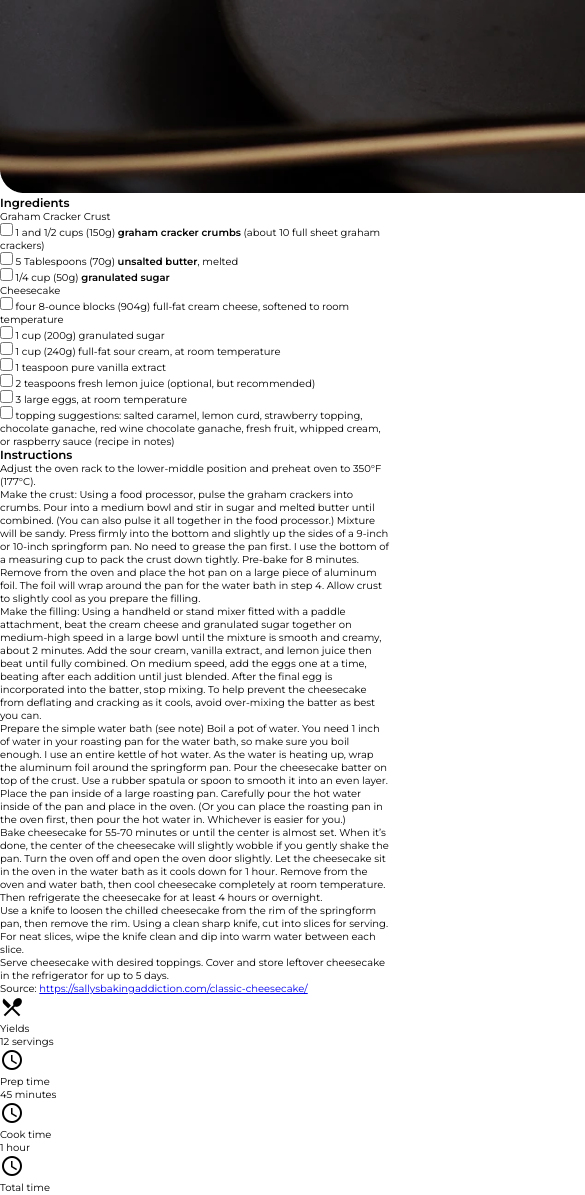
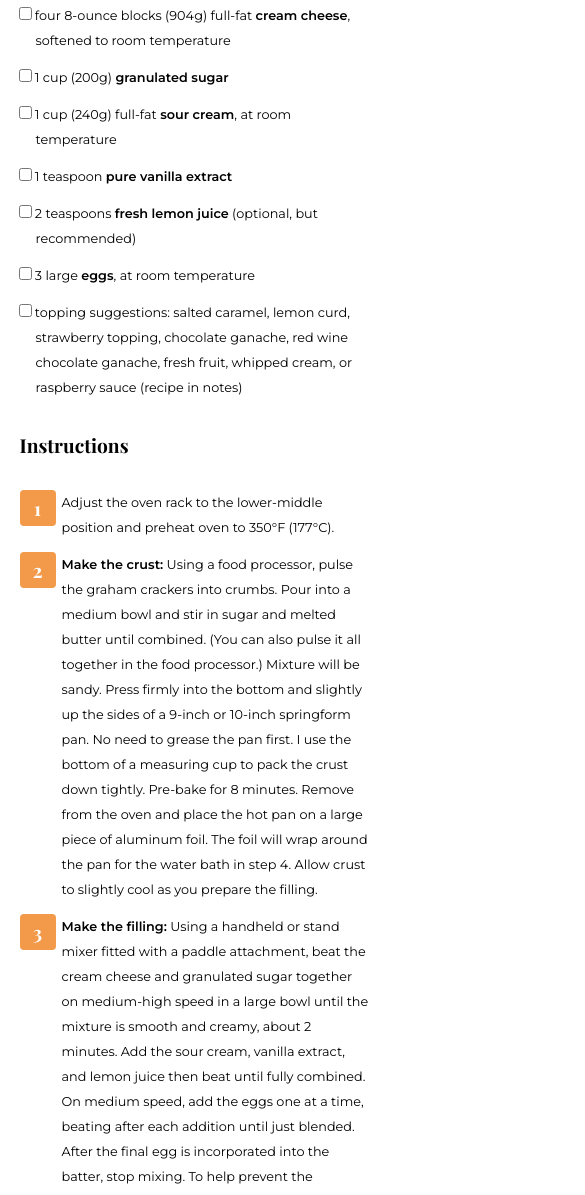
Before and after one commit to adamwojnicki/recipe-page, a plain HTML site: page index.html in a window 390 px wide. Shown: the part 805-2000 px from the top of the page, 585 px wide, since content can reach past the window. Drawn offline with nearby package versions, Linux system fonts and the light colour scheme; a web font is replaced by a local one.

Commit message:
Finished desktop tablet and mobile layout and page title changed.

```diff
--- a/index.html
+++ b/index.html
@@ -3,7 +3,7 @@
   <head>
     <meta charset="UTF-8" />
     <meta name="viewport" content="width=device-width, initial-scale=1.0" />
-    <title>Document</title>
+    <title>Classic Cheesecake Recipe</title>
     <link
       href="https://fonts.googleapis.com/icon?family=Material+Icons"
       rel="stylesheet"
@@ -13,18 +13,21 @@
   <body>
     <div class="container">
       <header class="header">
+        <div class="header__text-content">
           <h2 class="header__headline">Classic Cheesecake Recipe</h2>
           <p class="header__description">
             Look no further for a creamy and ultra smooth classic cheesecake
             recipe! Paired with a buttery graham cracker crust, no one can deny
             its simple decadence. For the best results, bake in a water bath.
           </p>
+        </div>
         <img
           src="./images/photo1.png"
           alt="Image of a delicious cheesecake served on a plate"
           class="header__img"
         />
       </header>
+      <div class="flex-container">
         <main class="main">
           <h3 class="main__headline">Ingredients</h3>
           <p class="main__text main__text--italic">Graham Cracker Crust</p>
@@ -32,21 +35,25 @@
             <li class="main__list-item">
               <label>
                 <input type="checkbox" />
+                <span>
                   1 and 1/2 cups (150g)
-              <strong>graham cracker crumbs</strong> (about 10 full sheet graham
-              crackers)
+                  <strong>graham cracker crumbs</strong> (about 10 full sheet
+                  graham crackers)
+                </span>
               </label>
             </li>
             <li class="main__list-item">
               <label>
                 <input type="checkbox" />
+                <span>
                   5 Tablespoons (70g) <strong>unsalted butter</strong>, melted
+                </span>
               </label>
             </li>
             <li class="main__list-item">
               <label>
                 <input type="checkbox" />
-              1/4 cup (50g) <strong>granulated sugar</strong>
+                <span>1/4 cup (50g) <strong>granulated sugar</strong></span>
               </label>
             </li>
           </ul>
@@ -55,106 +62,119 @@
             <li class="main__list-item">
               <label>
                 <input type="checkbox" />
-              four 8-ounce blocks (904g) full-fat cream cheese, softened to room
-              temperature
+                <span
+                  >four 8-ounce blocks (904g) full-fat
+                  <strong>cream cheese</strong>, softened to room
+                  temperature</span
+                >
               </label>
             </li>
             <li class="main__list-item">
               <label>
                 <input type="checkbox" />
-              1 cup (200g) granulated sugar
+                <span>1 cup (200g) <strong>granulated sugar</strong></span>
               </label>
             </li>
             <li class="main__list-item">
               <label>
                 <input type="checkbox" />
-              1 cup (240g) full-fat sour cream, at room temperature
+                <span
+                  >1 cup (240g) full-fat <strong>sour cream</strong>, at room
+                  temperature</span
+                >
               </label>
             </li>
             <li class="main__list-item">
               <label>
                 <input type="checkbox" />
-              1 teaspoon pure vanilla extract
+                <span>1 teaspoon <strong>pure vanilla extract</strong></span>
               </label>
             </li>
             <li class="main__list-item">
               <label>
                 <input type="checkbox" />
-              2 teaspoons fresh lemon juice (optional, but recommended)
+                <span>
+                  2 teaspoons <strong>fresh lemon juice</strong> (optional, but
+                  recommended)
+                </span>
               </label>
             </li>
             <li class="main__list-item">
               <label>
                 <input type="checkbox" />
-              3 large eggs, at room temperature
+                <span>3 large <strong>eggs</strong>, at room temperature</span>
               </label>
             </li>
             <li class="main__list-item">
               <label>
                 <input type="checkbox" />
+                <span>
                   topping suggestions: salted caramel, lemon curd, strawberry
                   topping, chocolate ganache, red wine chocolate ganache, fresh
                   fruit, whipped cream, or raspberry sauce (recipe in notes)
+                </span>
               </label>
             </li>
           </ul>
           <h3 class="main__headline">Instructions</h3>
-        <ol class="main__ordered-list">
-          <li class="main__ordered-list-item">
+          <ol class="main__list main__list--ol">
+            <li class="main__list-item main__list-item--ol">
               Adjust the oven rack to the lower-middle position and preheat oven
               to 350°F (177°C).
             </li>
-          <li class="main__ordered-list-item">
-            Make the crust: Using a food processor, pulse the graham crackers
-            into crumbs. Pour into a medium bowl and stir in sugar and melted
-            butter until combined. (You can also pulse it all together in the
-            food processor.) Mixture will be sandy. Press firmly into the bottom
-            and slightly up the sides of a 9-inch or 10-inch springform pan. No
-            need to grease the pan first. I use the bottom of a measuring cup to
-            pack the crust down tightly. Pre-bake for 8 minutes. Remove from the
-            oven and place the hot pan on a large piece of aluminum foil. The
-            foil will wrap around the pan for the water bath in step 4. Allow
-            crust to slightly cool as you prepare the filling.
+            <li class="main__list-item main__list-item--ol">
+              <strong>Make the crust:</strong> Using a food processor, pulse the
+              graham crackers into crumbs. Pour into a medium bowl and stir in
+              sugar and melted butter until combined. (You can also pulse it all
+              together in the food processor.) Mixture will be sandy. Press
+              firmly into the bottom and slightly up the sides of a 9-inch or
+              10-inch springform pan. No need to grease the pan first. I use the
+              bottom of a measuring cup to pack the crust down tightly. Pre-bake
+              for 8 minutes. Remove from the oven and place the hot pan on a
+              large piece of aluminum foil. The foil will wrap around the pan
+              for the water bath in step 4. Allow crust to slightly cool as you
+              prepare the filling.
             </li>
-          <li class="main__ordered-list-item">
-            Make the filling: Using a handheld or stand mixer fitted with a
-            paddle attachment, beat the cream cheese and granulated sugar
-            together on medium-high speed in a large bowl until the mixture is
-            smooth and creamy, about 2 minutes. Add the sour cream, vanilla
-            extract, and lemon juice then beat until fully combined. On medium
-            speed, add the eggs one at a time, beating after each addition until
-            just blended. After the final egg is incorporated into the batter,
-            stop mixing. To help prevent the cheesecake from deflating and
-            cracking as it cools, avoid over-mixing the batter as best you can.
+            <li class="main__list-item main__list-item--ol">
+              <strong>Make the filling:</strong> Using a handheld or stand mixer
+              fitted with a paddle attachment, beat the cream cheese and
+              granulated sugar together on medium-high speed in a large bowl
+              until the mixture is smooth and creamy, about 2 minutes. Add the
+              sour cream, vanilla extract, and lemon juice then beat until fully
+              combined. On medium speed, add the eggs one at a time, beating
+              after each addition until just blended. After the final egg is
+              incorporated into the batter, stop mixing. To help prevent the
+              cheesecake from deflating and cracking as it cools, avoid
+              over-mixing the batter as best you can.
             </li>
-          <li class="main__ordered-list-item">
-            Prepare the simple water bath (see note) Boil a pot of water. You
-            need 1 inch of water in your roasting pan for the water bath, so
-            make sure you boil enough. I use an entire kettle of hot water. As
-            the water is heating up, wrap the aluminum foil around the
-            springform pan. Pour the cheesecake batter on top of the crust. Use
-            a rubber spatula or spoon to smooth it into an even layer. Place the
-            pan inside of a large roasting pan. Carefully pour the hot water
-            inside of the pan and place in the oven. (Or you can place the
-            roasting pan in the oven first, then pour the hot water in.
-            Whichever is easier for you.)
+            <li class="main__list-item main__list-item--ol">
+              <strong>Prepare the simple water bath (see note)</strong> Boil a
+              pot of water. You need 1 inch of water in your roasting pan for
+              the water bath, so make sure you boil enough. I use an entire
+              kettle of hot water. As the water is heating up, wrap the aluminum
+              foil around the springform pan. Pour the cheesecake batter on top
+              of the crust. Use a rubber spatula or spoon to smooth it into an
+              even layer. Place the pan inside of a large roasting pan.
+              Carefully pour the hot water inside of the pan and place in the
+              oven. (Or you can place the roasting pan in the oven first, then
+              pour the hot water in. Whichever is easier for you.)
             </li>
-          <li class="main__ordered-list-item">
-            Bake cheesecake for 55-70 minutes or until the center is almost set.
-            When it’s done, the center of the cheesecake will slightly wobble if
-            you gently shake the pan. Turn the oven off and open the oven door
-            slightly. Let the cheesecake sit in the oven in the water bath as it
-            cools down for 1 hour. Remove from the oven and water bath, then
-            cool cheesecake completely at room temperature. Then refrigerate the
-            cheesecake for at least 4 hours or overnight.
+            <li class="main__list-item main__list-item--ol">
+              Bake cheesecake for 55-70 minutes or until the center is almost
+              set. When it’s done, the center of the cheesecake will slightly
+              wobble if you gently shake the pan. Turn the oven off and open the
+              oven door slightly. Let the cheesecake sit in the oven in the
+              water bath as it cools down for 1 hour. Remove from the oven and
+              water bath, then cool cheesecake completely at room temperature.
+              Then refrigerate the cheesecake for at least 4 hours or overnight.
             </li>
-          <li class="main__ordered-list-item">
+            <li class="main__list-item main__list-item--ol">
               Use a knife to loosen the chilled cheesecake from the rim of the
-            springform pan, then remove the rim. Using a clean sharp knife, cut
-            into slices for serving. For neat slices, wipe the knife clean and
-            dip into warm water between each slice.
+              springform pan, then remove the rim. Using a clean sharp knife,
+              cut into slices for serving. For neat slices, wipe the knife clean
+              and dip into warm water between each slice.
             </li>
-          <li class="main__ordered-list-item">
+            <li class="main__list-item main__list-item--ol">
               Serve cheesecake with desired toppings. Cover and store leftover
               cheesecake in the refrigerator for up to 5 days.
             </li>
@@ -169,35 +189,38 @@
         <aside class="aside">
           <ul class="aside__list">
             <li class="aside__list-item">
-            <i class="material-icons">restaurant_menu</i>
-            <div class="text">
-              <p>Yields</p>
+              <i class="material-icons aside__icon orange">restaurant_menu</i>
+              <div class="aside__text">
+                <p class="orange">Yields</p>
                 <p>12 servings</p>
               </div>
             </li>
+            <div class="flex-mob-area">
               <li class="aside__list-item">
-            <i class="material-icons">schedule</i>
-            <div class="text">
+                <i class="material-icons aside__icon">schedule</i>
+                <div class="aside__text">
                   <p>Prep time</p>
                   <p>45 minutes</p>
                 </div>
               </li>
               <li class="aside__list-item">
-            <i class="material-icons">schedule</i>
-            <div class="text">
+                <i class="material-icons aside__icon">schedule</i>
+                <div class="aside__text">
                   <p>Cook time</p>
                   <p>1 hour</p>
                 </div>
               </li>
               <li class="aside__list-item">
-            <i class="material-icons">schedule</i>
-            <div class="text">
+                <i class="material-icons aside__icon">schedule</i>
+                <div class="aside__text">
                   <p>Total time</p>
                   <p>7,75 hours</p>
                 </div>
               </li>
+            </div>
           </ul>
         </aside>
+      </div>
     </div>
     <footer class="footer">
       <p class="footer__text">Adam Wojnicki @ DevChallenges.io</p>
--- a/style.css
+++ b/style.css
@@ -6,6 +6,7 @@
   --grey1: #333333;
   --grey2: #bdbdbd;
   --grey3: #a9a9a9;
+  --grey4: #4f4f4f;
   --orange: #f2994a;
 }
 
@@ -17,4 +18,241 @@
 
 body {
   font-family: var(--sans-serif);
+  background: #fff;
 }
+
+ul {
+  list-style-type: none;
+}
+
+.container {
+  width: 90%;
+  max-width: 1440px;
+  margin: auto;
+  padding: 0 222px;
+}
+
+.header {
+  width: 100%;
+  margin-bottom: 48px;
+}
+
+.header__text-content {
+  padding: 52px 0 32px;
+}
+
+.header__headline {
+  font-size: 4.8rem;
+  font-family: var(--serif);
+  margin-bottom: 12px;
+}
+
+.header__description {
+  font-size: 1.4rem;
+  color: var(--grey4);
+  font-style: italic;
+  position: relative;
+  margin-left: 22px;
+  max-width: 65%;
+}
+
+.header__description:before {
+  content: "";
+  position: absolute;
+  top: 0;
+  left: -12px;
+  width: 13px;
+  height: 8px;
+  transform: translate(-50%, 50%);
+  background: url(./images/6dots.svg);
+}
+
+.header__img {
+  width: 100%;
+  display: block;
+}
+
+.flex-container {
+  display: flex;
+  align-items: baseline;
+}
+
+.main {
+  width: 80%;
+  padding-right: 64px;
+}
+
+.main__headline {
+  font-family: var(--serif);
+  font-size: 2.4rem;
+  margin-bottom: 32px;
+}
+
+.main__text {
+  font-family: var(--serif);
+  font-size: 1.8rem;
+  margin-bottom: 32px;
+}
+
+.main__text--italic {
+  font-style: italic;
+  font-weight: normal;
+}
+
+.main__list {
+  margin-bottom: 32px;
+  font-size: 1.6rem;
+}
+
+.main__list-item {
+  margin-bottom: 12px;
+  line-height: 25px;
+}
+.main__list-item label {
+  display: block;
+  padding-left: 16px;
+  text-indent: -17px;
+}
+
+input[type="checkbox"]:checked + span {
+  opacity: 0.6;
+  text-decoration: line-through;
+}
+
+.main__list--ol {
+  list-style: none;
+  counter-reset: new-counter;
+}
+
+.main__list-item--ol {
+  counter-increment: new-counter;
+  position: relative;
+  padding-left: 42px;
+}
+
+.main__list-item--ol:before {
+  content: counter(new-counter);
+  position: absolute;
+  left: 0;
+  top: 0;
+  width: 36px;
+  height: 36px;
+  font-size: 2.4rem;
+  background: var(--orange);
+  display: flex;
+  align-items: center;
+  justify-content: center;
+  color: #fff;
+  font-family: var(--serif);
+  border-radius: 4px;
+}
+
+.main__disclaimer {
+  color: var(--grey2);
+  font-size: 1.6rem;
+}
+.main__disclaimer a {
+  color: var(--grey2);
+  text-decoration: none;
+  transition: color 0.4s ease-in-out;
+}
+
+.main__disclaimer a:hover {
+  color: var(--grey3);
+}
+
+.aside {
+  width: 30%;
+  padding: 22px 43px;
+  box-shadow: 3px 0 10px rgba(0, 0, 0, 0.3);
+  border-radius: 10px;
+}
+.aside__list {
+  width: 100%;
+}
+.aside__list-item {
+  display: flex;
+  padding: 20px 0;
+  align-items: center;
+}
+.aside__icon {
+  margin-right: 14px;
+  font-size: 26px;
+  color: var(--grey4);
+}
+
+.aside__text p:nth-of-type(1) {
+  font-size: 1rem;
+  color: var(--grey2);
+  text-transform: uppercase;
+  font-weight: bold;
+}
+
+.aside__text p:nth-of-type(2) {
+  font-size: 1.4rem;
+  color: var(--grey1);
+  font-weight: 500;
+}
+
+.orange,
+.aside__text p.orange {
+  color: var(--orange);
+}
+
+.footer {
+  width: 100%;
+  margin-top: 64px;
+}
+.footer__text {
+  text-align: center;
+  padding: 20px 0;
+  color: var(--grey3);
+  font-size: 14px;
+}
+
+@media screen and (max-width: 1300px) {
+  .container {
+    padding: 0;
+  }
+}
+@media screen and (max-width: 780px) {
+  .flex-container {
+    flex-direction: column-reverse;
+  }
+  .header__text-content {
+    padding: 17px 0 24px;
+  }
+  .header__headline {
+    font-size: 2.9rem;
+  }
+  .header__description {
+    max-width: 100%;
+  }
+  .main,
+  .aside {
+    width: 100%;
+  }
+  .aside {
+    box-shadow: none;
+    padding: 0;
+  }
+  .flex-mob-area {
+    display: flex;
+    justify-content: space-between;
+  }
+}
+
+@media screen and (max-width: 640px) {
+  .main {
+    padding-right: 0;
+  }
+}
+
+@media screen and (max-width: 420px) {
+  :root {
+    font-size: 8px;
+  }
+  .aside__icon {
+    margin-right: 8px;
+  }
+}
```
Lines whose indentation alone changed are shown as unchanged.
